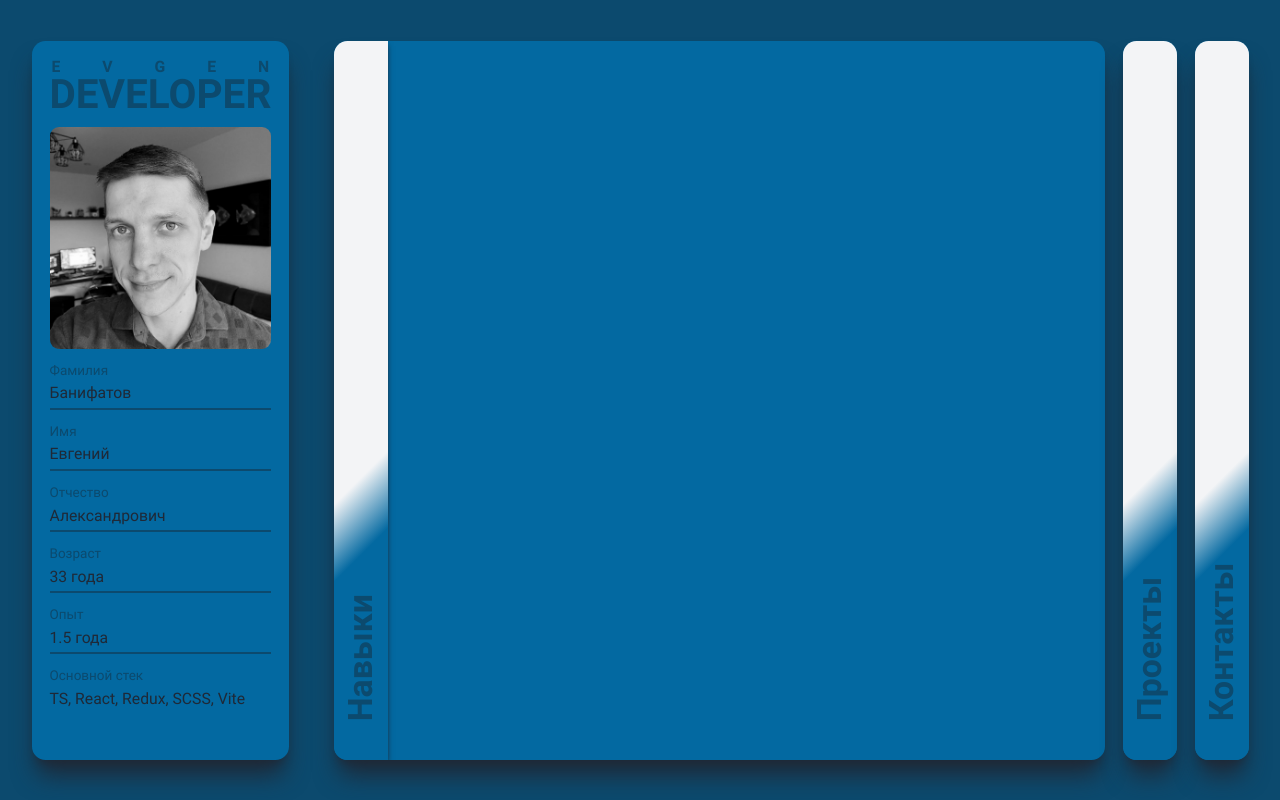
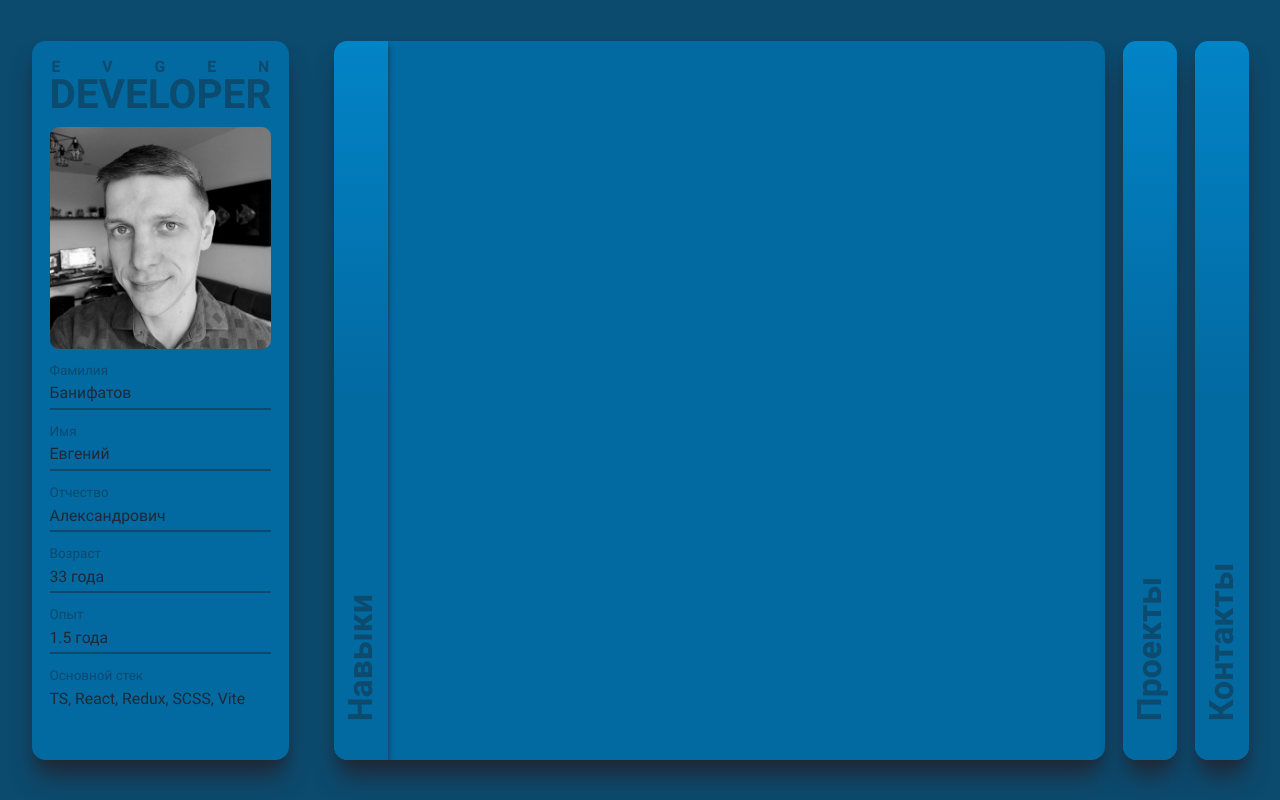
Before and after one commit to Holms2009/edeveloper, a React (Vite) app: page / in a window 1280 px wide. Built offline with nearby package versions, Linux system fonts and the light colour scheme.

Commit message:
Tabs color fix

```diff
--- a/src/App.module.css
+++ b/src/App.module.css
@@ -17,9 +17,7 @@
 
 .titleWrapper {
   @apply h-full w-12 absolute top-0 left-0 flex flex-col-reverse cursor-pointer;
-  @apply shadow-md shadow-gray-800;
-
-  background: linear-gradient(-45deg, rgb(3,105,161) 30%, rgb(243, 244, 246) 40%)
+  @apply bg-gradient-to-t from-sky-700 via-sky-700 to-sky-600 shadow-md shadow-gray-800;
 }
 
 .tabTitle {
```
